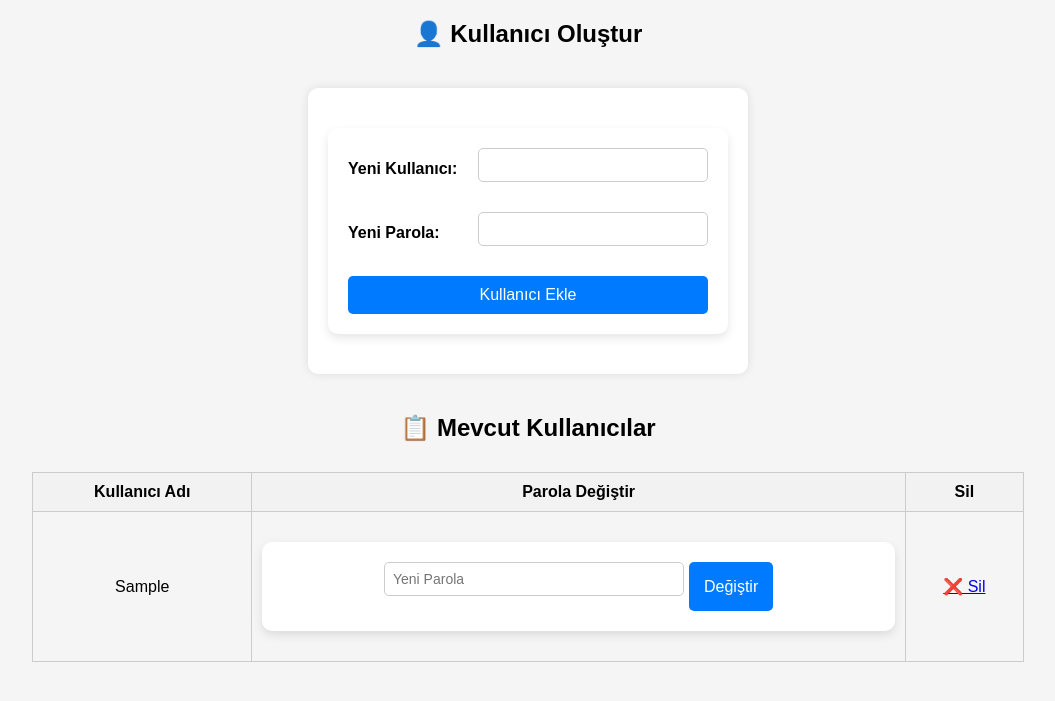
After one commit to goredhell/gelir-gider-takibi, a PHP site: page /user_panel.php in a window 1280 px wide. The commit adds this page. Shown: the top 701 px of the page, without its empty margins (112-1167 px from the left). Run offline with PHP 8.4, Linux system fonts and the light colour scheme; the visitor is signed in with stand-in values (Sample User, id 1); tables that the repository leaves empty hold one stand-in row (values such as "Sample post").

```diff
--- /dev/null
+++ b/user_panel.php
@@ -0,0 +1,149 @@
+<?php
+session_start();
+include 'db.php';
+
+if (!isset($_SESSION['user'])) {
+    header('Location: login.php');
+    exit;
+}
+
+// Varsayılan kullanıcıyı ekle (sadece bir kez)
+//$defaultUser = 'admin';
+//$defaultPass = 'admin';
+//$check = $pdo->prepare("SELECT COUNT(*) FROM kullanicilar WHERE kullanici_adi = ?");
+//$check->execute([$defaultUser]);
+
+//if ($check->fetchColumn() == 0) {
+//    $hash = password_hash($defaultPass, PASSWORD_DEFAULT);
+//    $insert = $pdo->prepare("INSERT INTO kullanicilar (kullanici_adi, parola_hash) VALUES (?, ?)");
+//    $insert->execute([$defaultUser, $hash]);
+//}
+
+// Kullanıcı ekleme
+if ($_SERVER['REQUEST_METHOD'] == 'POST' && isset($_POST['yeni_kullanici'], $_POST['yeni_parola'])) {
+    $yeniKullanici = trim($_POST['yeni_kullanici']);
+    $yeniparola = $_POST['yeni_parola'];
+
+    $stmt = $pdo->prepare("SELECT COUNT(*) FROM kullanicilar WHERE kullanici_adi = ?");
+    $stmt->execute([$yeniKullanici]);
+    if ($stmt->fetchColumn() == 0) {
+        $hash = password_hash($yeniparola, PASSWORD_DEFAULT);
+        $ekle = $pdo->prepare("INSERT INTO kullanicilar (kullanici_adi, parola_hash) VALUES (?, ?)");
+        $ekle->execute([$yeniKullanici, $hash]);
+    }
+}
+
+// Kullanıcı silme
+if (isset($_GET['sil'])) {
+    $kullaniciSil = $_GET['sil'];
+    if (1 == 1) { // Silinmesini engellemek istediğimiz kullanıcı varsa buraya tanımlanabilir.
+        $sil = $pdo->prepare("DELETE FROM kullanicilar WHERE kullanici_adi = ?");
+        $sil->execute([$kullaniciSil]);
+    }
+}
+
+// Parola değiştirme
+if ($_SERVER['REQUEST_METHOD'] == 'POST' && isset($_POST['degistir_kullanici'], $_POST['yeni_parola_degistir'])) {
+    $degistirKullanici = $_POST['degistir_kullanici'];
+    $yeniparolaDegistir = $_POST['yeni_parola_degistir'];
+    $hash = password_hash($yeniparolaDegistir, PASSWORD_DEFAULT);
+    $guncelle = $pdo->prepare("UPDATE kullanicilar SET parola_hash = ? WHERE kullanici_adi = ?");
+    $guncelle->execute([$hash, $degistirKullanici]);
+}
+
+?>
+
+<link rel="stylesheet" href="assets/style.css">
+
+<style>
+    .form-container {
+        max-width: 400px;
+        margin: 40px auto;
+        padding: 20px;
+        background: #fff;
+        border-radius: 10px;
+        box-shadow: 0 0 10px rgba(0,0,0,0.1);
+    }
+    .form-row {
+        display: flex;
+        align-items: center;
+        margin-bottom: 15px;
+    }
+    .form-row label {
+        width: 120px;
+        font-weight: bold;
+    }
+    .form-row input {
+        flex: 1;
+        padding: 8px;
+        border: 1px solid #ccc;
+        border-radius: 5px;
+    }
+    .form-container button {
+        width: 100%;
+        padding: 10px;
+        background-color: #007bff;
+        color: white;
+        border: none;
+        border-radius: 5px;
+        cursor: pointer;
+    }
+    .form-container button:hover {
+        background-color: #0056b3;
+    }
+    table {
+        margin: 30px auto;
+        border-collapse: collapse;
+        width: 80%;
+    }
+    table th, table td {
+        border: 1px solid #ccc;
+        padding: 10px;
+        text-align: center;
+    }
+</style>
+
+<h2 style="text-align:center;">👤 Kullanıcı Oluştur</h2>
+<div class="form-container">
+    <form method="POST">
+        <div class="form-row">
+            <label for="yeni_kullanici">Yeni Kullanıcı:</label>
+            <input type="text" name="yeni_kullanici" id="yeni_kullanici" required>
+        </div>
+        <div class="form-row">
+            <label for="yeni_parola">Yeni Parola:</label>
+            <input type="password" name="yeni_parola" id="yeni_parola" required>
+        </div>
+        <button type="submit">Kullanıcı Ekle</button>
+    </form>
+</div>
+
+<h2 style="text-align:center;">📋 Mevcut Kullanıcılar</h2>
+<table>
+    <tr>
+        <th>Kullanıcı Adı</th>
+        <th>Parola Değiştir</th>
+        <th>Sil</th>
+    </tr>
+    <?php
+    $users = $pdo->query("SELECT kullanici_adi FROM kullanicilar")->fetchAll();
+    foreach ($users as $user) {
+        $kadi = htmlspecialchars($user['kullanici_adi']);
+        echo "<tr>";
+        echo "<td>$kadi</td>";
+        echo "<td>
+            <form method='POST' style='display:flex; gap:5px; justify-content:center;'>
+                <input type='hidden' name='degistir_kullanici' value='$kadi'>
+                <input type='password' name='yeni_parola_degistir' placeholder='Yeni Parola' required>
+                <button type='submit'>Değiştir</button>
+            </form>
+        </td>";
+        if (1 == 1) {
+            echo "<td><a href='?sil=$kadi' onclick='return confirm(\"$kadi adlı kullanıcı silinsin mi?\")'>❌ Sil</a></td>";
+        } else {
+            echo "<td>-</td>";
+        }
+        echo "</tr>";
+    }
+    ?>
+</table>
```
Also changed, not shown: index.php (+20 -1 lines), kullanici_ekle.php (added, +28 -0 lines), login.php (+13 -8 lines), sql/db.sql (+8 -0 lines).
